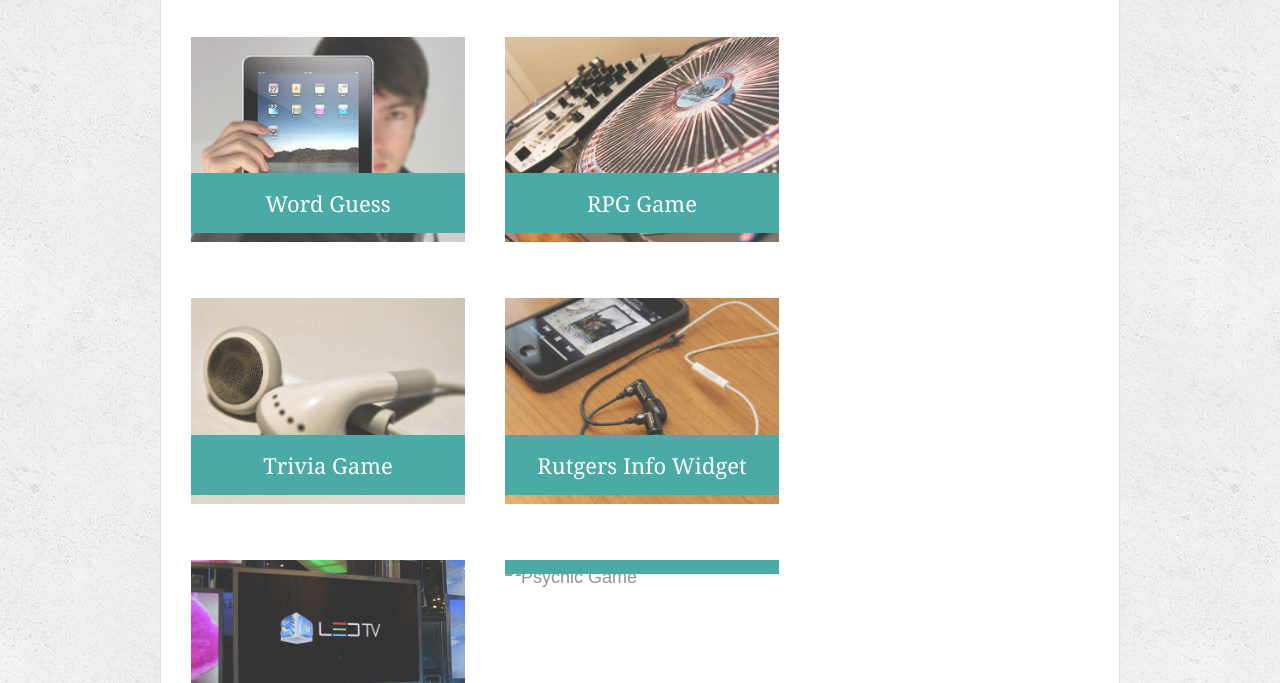
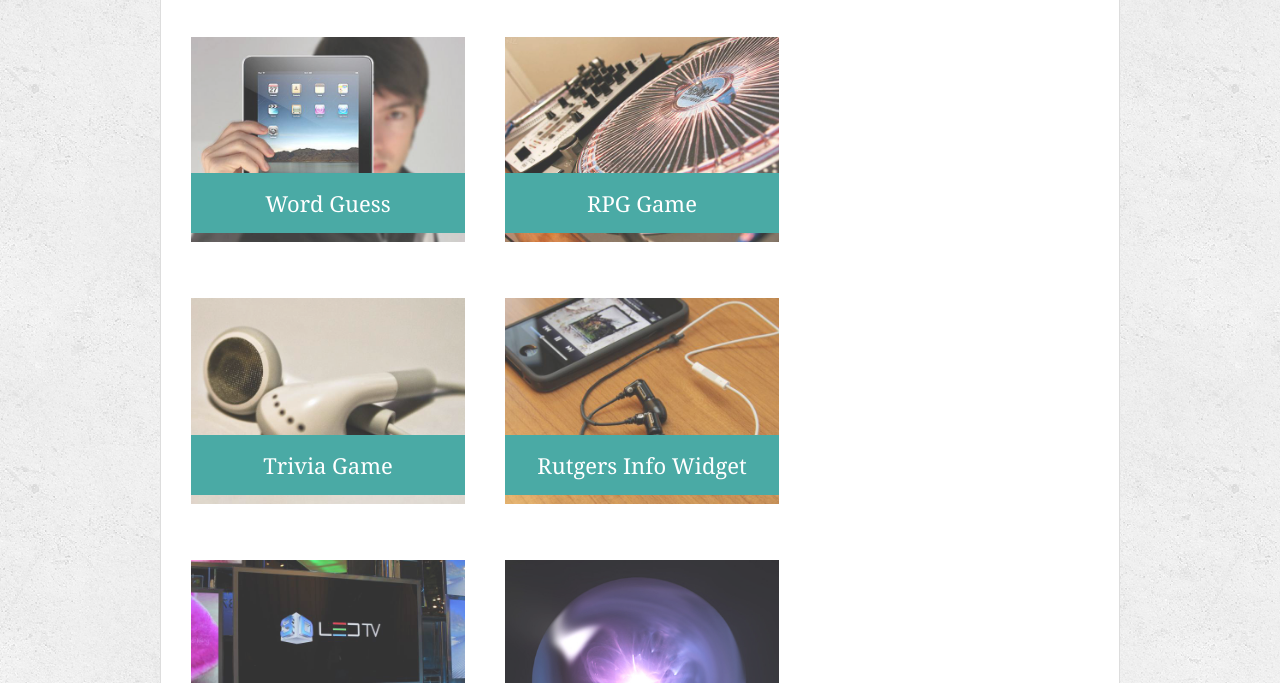
Before and after one commit to matthewt216/Responsive-Portfolio, a plain HTML site: page portfolio.html in a window 1280 px wide. Shown: the part 269-952 px from the top of the page. Drawn offline with Linux system fonts and the light colour scheme.

Commit message:
Updated Portfolio

```diff
--- a/portfolio.html
+++ b/portfolio.html
@@ -51,7 +51,7 @@
         <h3>Rock Paper Scissors</h3>
       </div>
       <div class="work">
-        <img src="../2a79f2481d1f450ba3df0a5113748808.image!jpeg.60186.jpg.crystal-ball-01-eventopia.jpg" alt="Psychic Game">
+        <img src="images/Bulb.jpg" alt="Psychic Game">
 
         <a href="../Psychic-Game/index.html"><h3>Psychic Game</h3></a>
       </div>
```
